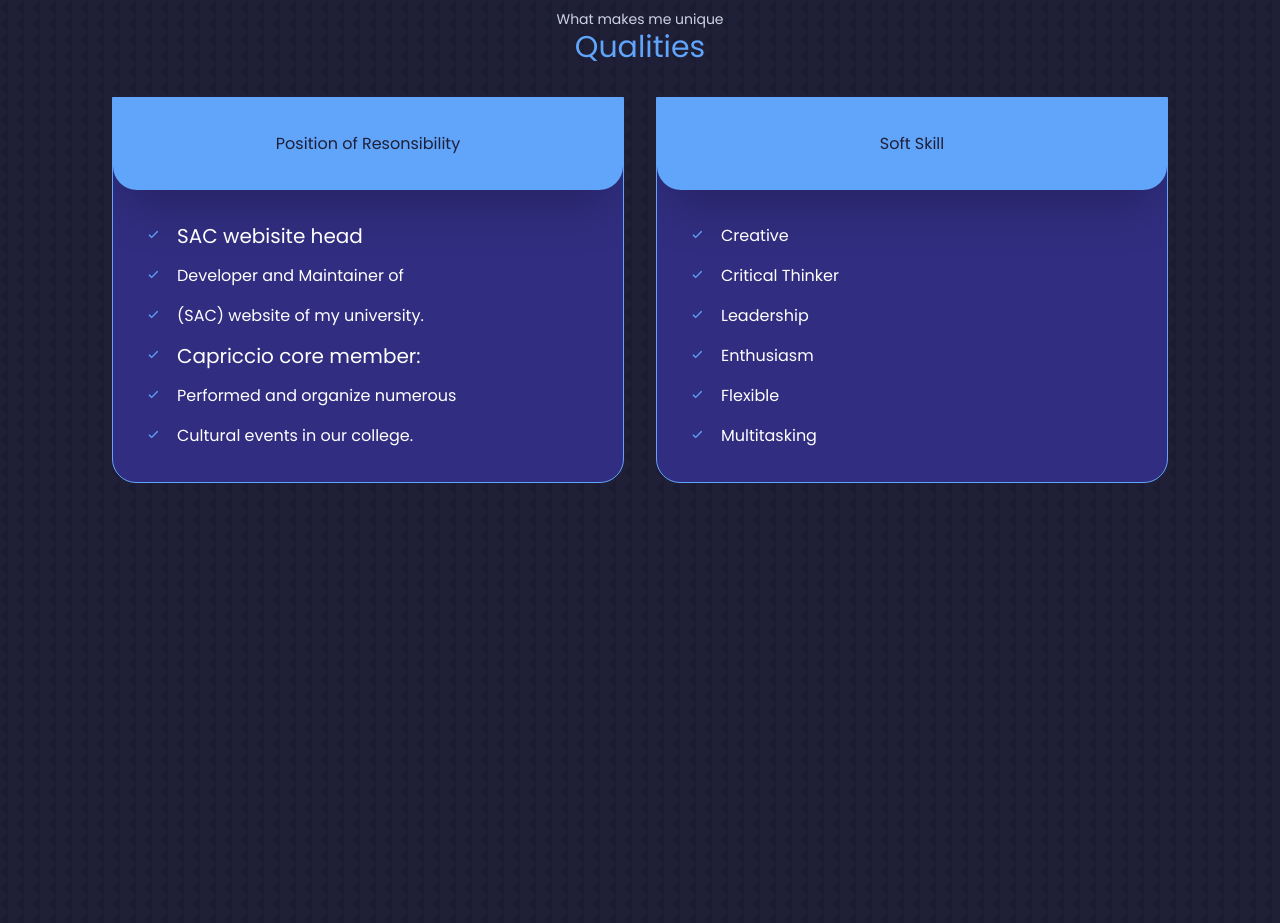
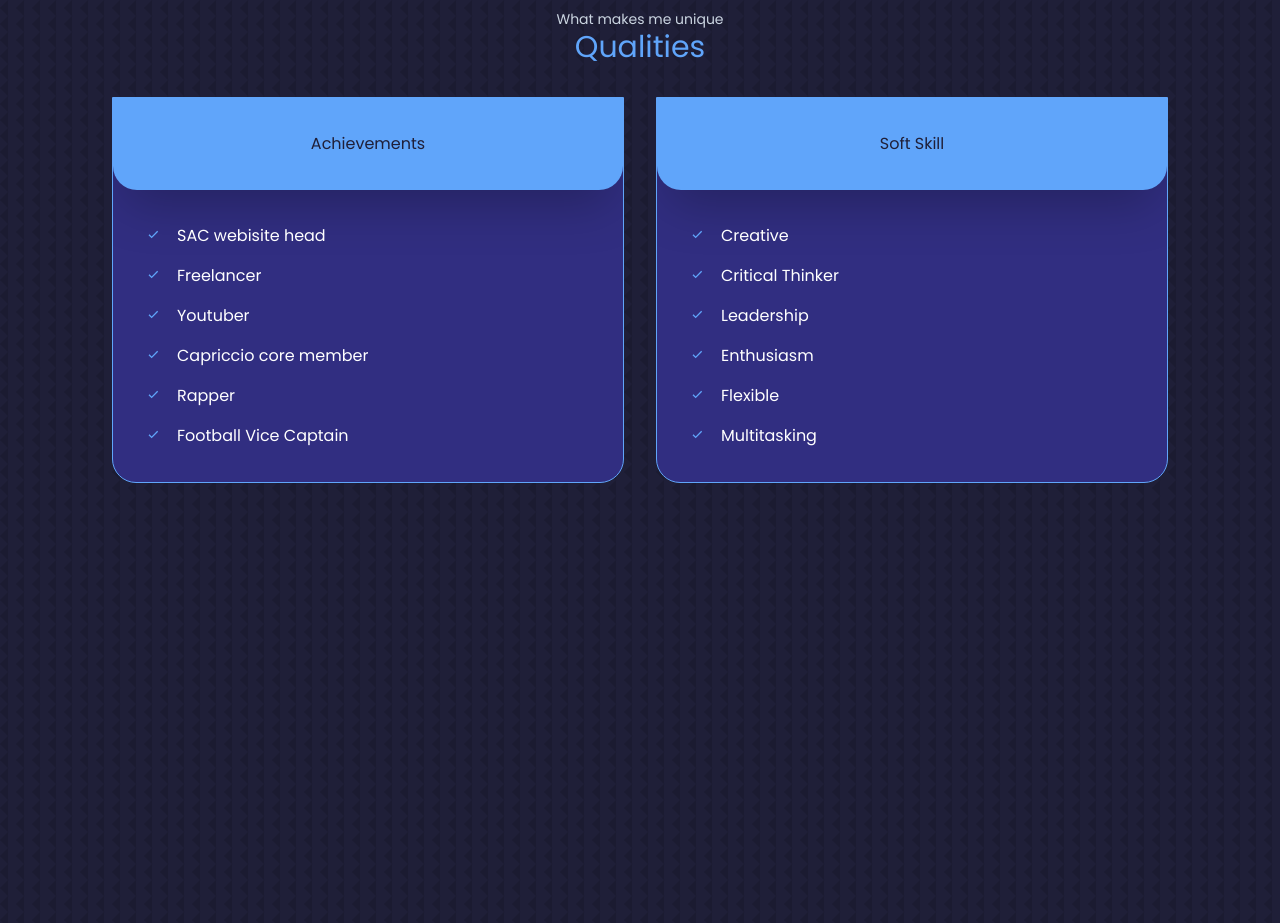
Before and after one commit to Shrey4299/My-Portfolio, a React (Create React App) app: page / in a window 1280 px wide. Shown: the part 2640-3563 px from the top of the page. Built offline with nearby package versions, Linux system fonts and the light colour scheme; a web font is replaced by a local one.

Commit message:
qualities

```diff
--- a/src/components/Services.js
+++ b/src/components/Services.js
@@ -20,32 +20,32 @@ function Services() {
       <div className="grid  grid-row-2 md:grid-cols-2 gap-8 ">
         <article className="bg-indigo-900 border-[1px] border-blue-400 transition ease-in-out delay-150 hover:bg-transparent hover:border-indigo-900 overflow-hidden rounded-b-3xl ">
           <div className="bg-blue-400 p-8 rounded-b-3xl shadow-2xl overflow-hidden">
-            <h3 className="text-[#1f1f38] text-md text-center">Position of Resonsibility</h3>
+            <h3 className="text-[#1f1f38] text-md text-center">Achievements</h3>
           </div>
           <ul className="p-8 ">
             <li className="flex gap-4 mb-3" >
               <BiCheck className="text-blue-400 mt-1"/>
-              <p className="text-xl">SAC webisite head </p>
+              <p className="text-">SAC webisite head </p>
             </li>
            <li className="flex gap-4 mb-3" >
               <BiCheck className="text-blue-400 mt-1"/>
-              <p>Developer and Maintainer of </p>
+              <p>Freelancer </p>
             </li>
            <li className="flex gap-4 mb-3" >
               <BiCheck className="text-blue-400 mt-1"/>
-              <p>(SAC) website of my university.</p>
+              <p>Youtuber </p>
             </li>
            <li className="flex gap-4 mb-3" >
               <BiCheck className="text-blue-400 mt-1"/>
-              <p className="text-xl">Capriccio core member:</p>
+              <p className="text-">Capriccio core member</p>
             </li>
            <li className="flex gap-4 mb-3" >
               <BiCheck className="text-blue-400 mt-1"/>
-              <p>Performed and organize numerous</p>
+              <p> Rapper</p>
             </li>
            <li className="flex gap-4 " >
               <BiCheck className="text-blue-400 mt-1"/>
-              <p>Cultural events in our college.</p>
+              <p>Football Vice Captain</p>
             </li>
 
           </ul>
```
Also changed, not shown: 1 other file (tests, documents, lock files or other folders).
